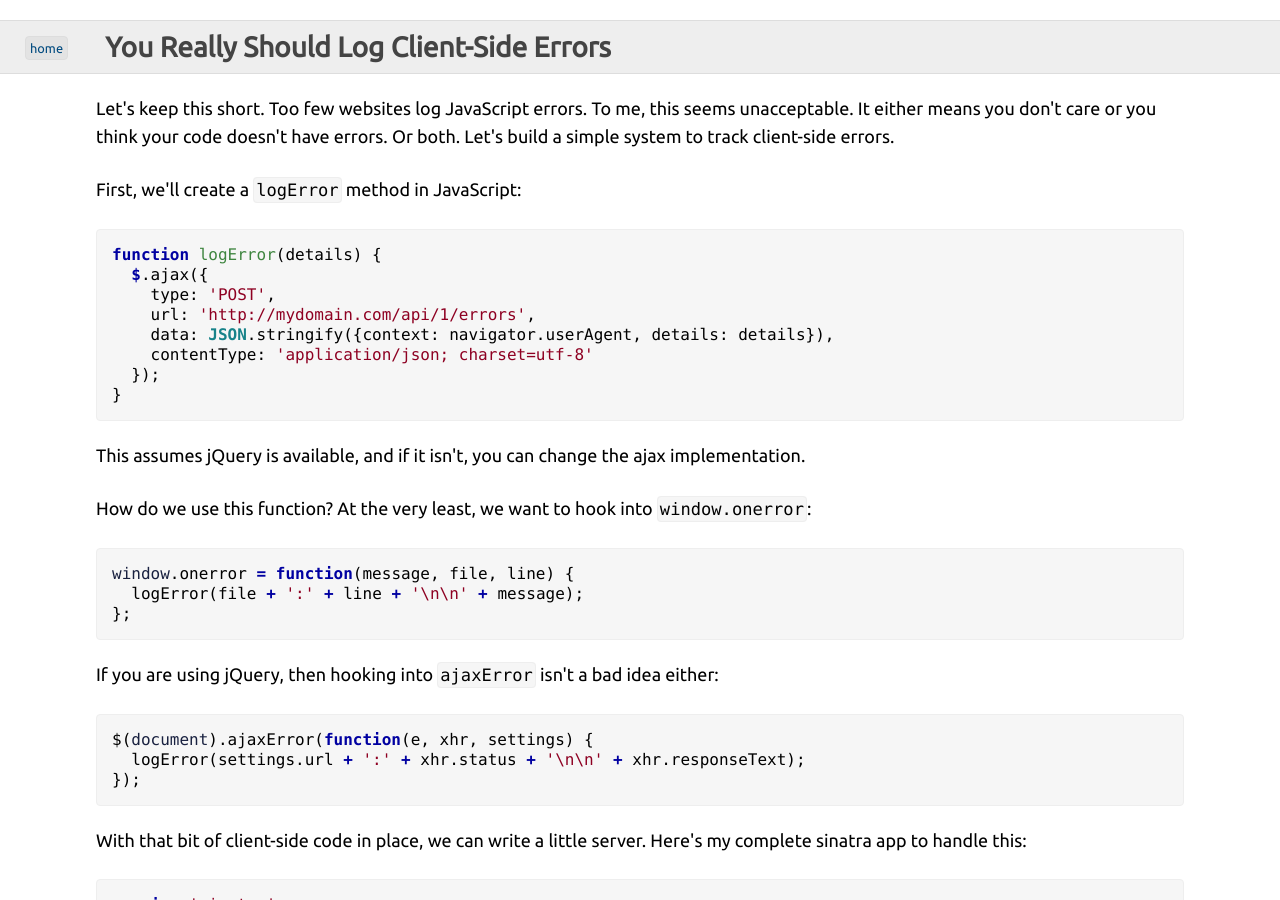
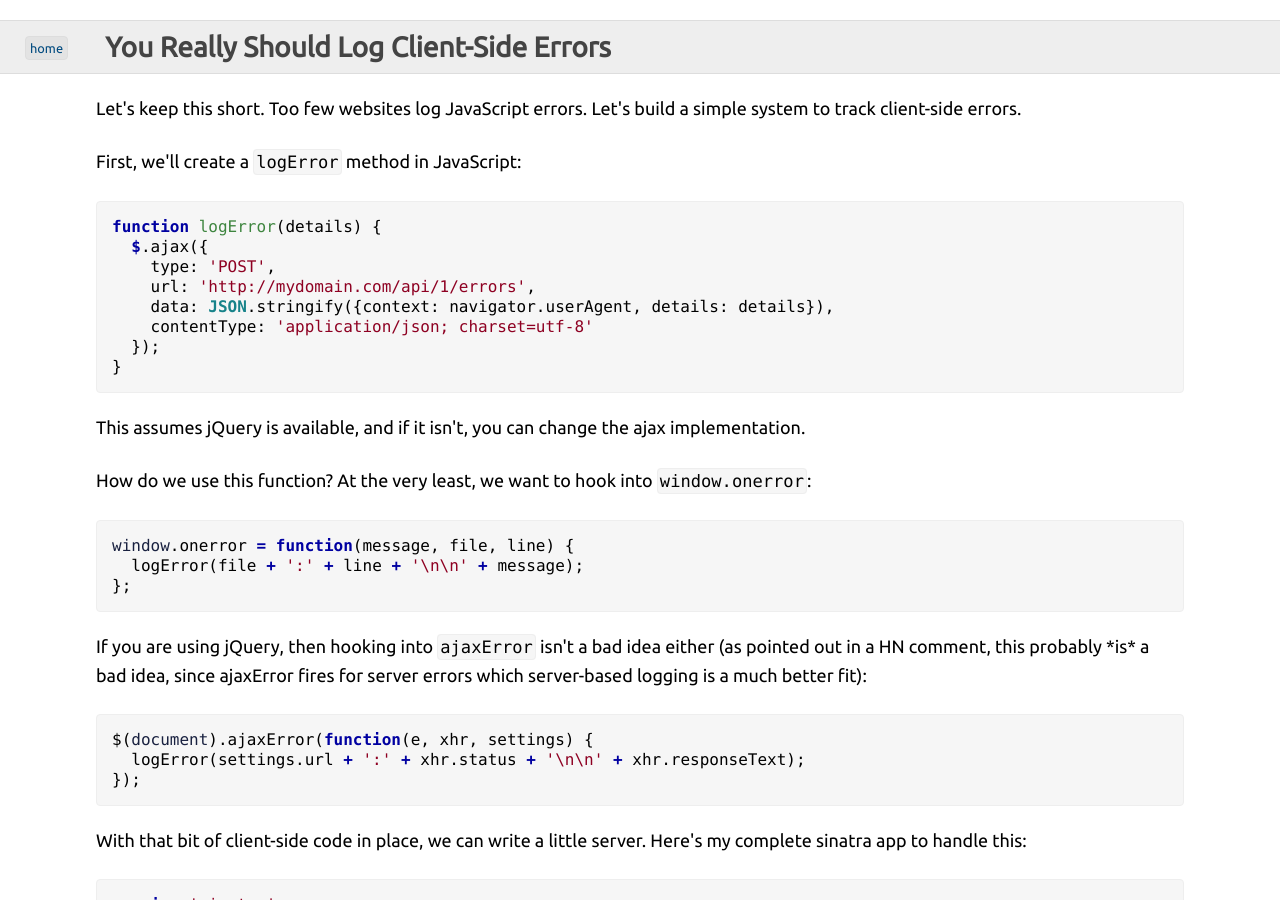
Before and after one commit to fehmicansaglam/fehmicansaglam.github.com, a Jekyll site: the page built from _posts/2012-4-4-You-Really-Should-Log-Client-Side-Error.html, in a window 1280 px wide and 900 px high. Built offline with Jekyll 4.4.1, drawn with Linux system fonts in a browser that asks for light colours; nearby versions of some CDN libraries; comment, search, counter and statistics services are not loaded.

Commit message:
added note on ajaxError and got less arrogant

```diff
--- a/_posts/2012-4-4-You-Really-Should-Log-Client-Side-Error.html
+++ b/_posts/2012-4-4-You-Really-Should-Log-Client-Side-Error.html
@@ -3,7 +3,7 @@ layout: post
 title: "You Really Should Log Client-Side Errors"
 ---
 
-<p>Let's keep this short. Too few websites log JavaScript errors. To me, this seems unacceptable. It either means you don't care or you think your code doesn't have errors. Or both. Let's build a simple system to track client-side errors.</p>
+<p>Let's keep this short. Too few websites log JavaScript errors. Let's build a simple system to track client-side errors.</p>
 
 <p>First, we'll create a <code>logError</code> method in JavaScript:</p>
 
@@ -28,7 +28,7 @@ window.onerror = function(message, file, line) {
 };
 </pre>
 
-<p>If you are using jQuery, then hooking into <code>ajaxError</code> isn't a bad idea either:</p>
+<p>If you are using jQuery, then hooking into <code>ajaxError</code> isn't a bad idea either (as pointed out in a HN comment, this probably *is* a bad idea, since ajaxError fires for server errors which server-based logging is a much better fit):</p>
 
 <pre data-language="javascript">
 $(document).ajaxError(function(e, xhr, settings) {
```
